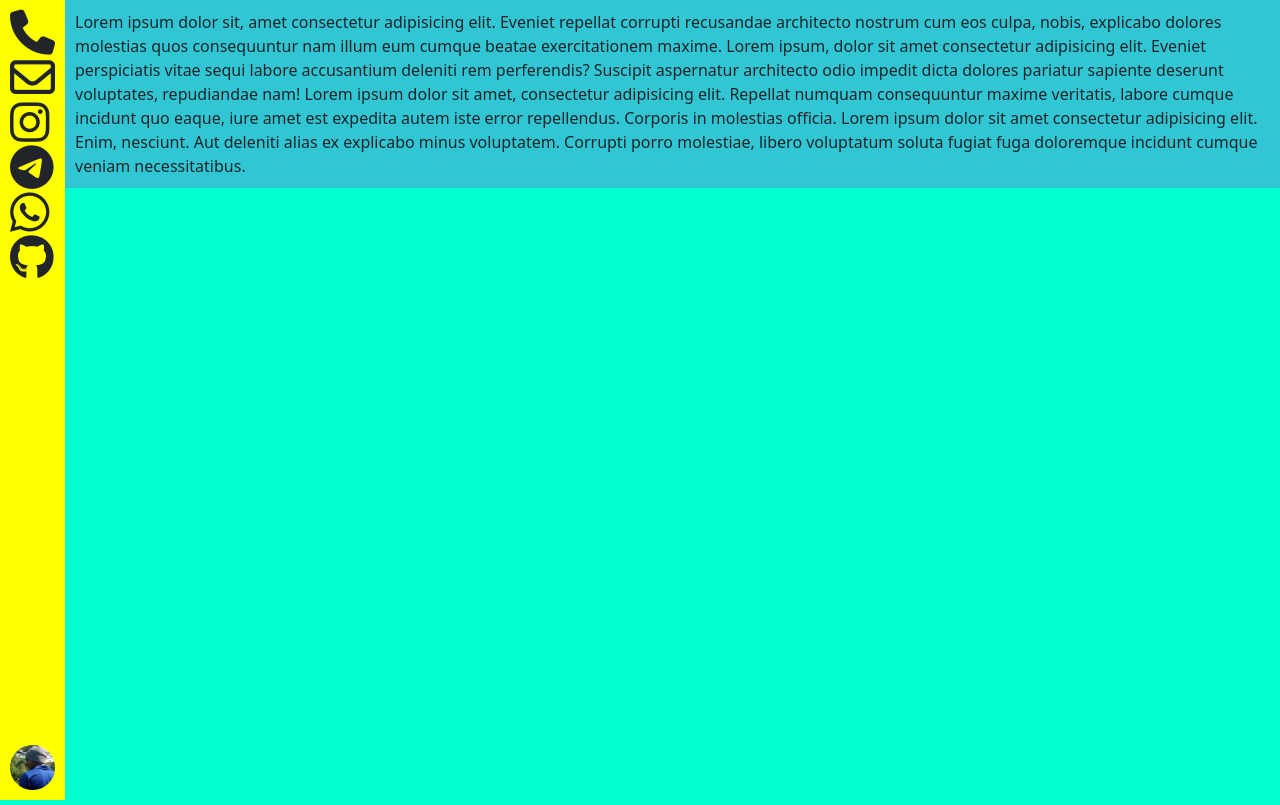
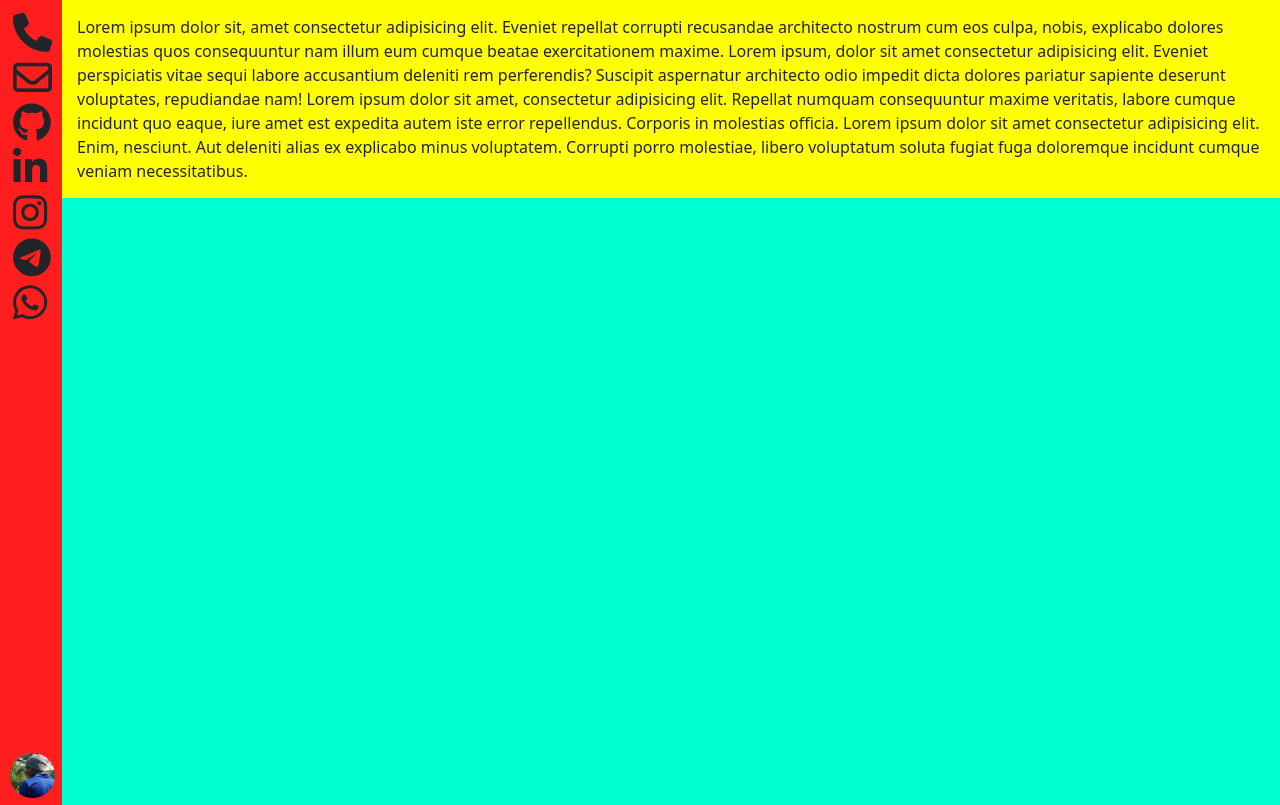
Before and after one commit to BHARATH999999/portfolio1, a plain HTML site: page index.html in a window 1280 px wide. Both pictures are taken after a click on the icon 32 px from the left and 167 px from the top of the page. Drawn offline with nearby package versions, Linux system fonts and the light colour scheme.

Commit message:
LinkedIn added and UI changes

```diff
--- a/index.html
+++ b/index.html
@@ -14,12 +14,13 @@
 </head>
 <body>
   <div class="header">
-    <i id = "call-icon" class="fa-solid fa-phone" style="--fa-animation-duration: 4s;"></i>
-    <i id = "mail-icon" class="fa-regular fa-envelope" onclick="window.open('http://www.github.com/bharath999999', '_blank')"></i>
+    <i id = "call-icon" class = "fa-solid fa-phone" style="--fa-animation-duration: 4s;"></i>
+    <i id = "mail-icon" class = "fa-regular fa-envelope"></i>
+    <i id = "github-icon"  class = "fa-brands fa-github"></i>
+    <i id = "linkedin-icon" class="fa-brands fa-linkedin-in"></i>
     <i id = "instagram-icon" class="fa-brands fa-instagram"></i>
     <i id = "telegram-icon" class="fa-brands fa-telegram" style="--fa-animation-duration: 2s;" ></i>
     <i id = "whatsapp-icon" class="fa-brands fa-whatsapp"></i>
-    <i id = "github-icon" class="fa-brands fa-github"></i>
     <img id = "icon" src = "./profile.png" alt="" style="--fa-animation-duration: 100s;">
 
   </div>
--- a/script.js
+++ b/script.js
@@ -106,3 +106,19 @@ function rotate(a){
         a.classList.remove('fa-spin');
     }
 }
+
+//linkedin icon manager
+let linkedin_icon = document.getElementById("linkedin-icon");
+linkedin_icon.onmouseover = function(){
+    linkedin_icon.classList.remove('fa-linkedin-in');
+    linkedin_icon.classList.add('fa-linkedin');
+}
+
+linkedin_icon.onmouseleave = function(){
+    linkedin_icon.classList.remove('fa-linkedin');
+    linkedin_icon.classList.add('fa-linkedin-in');
+}
+
+linkedin_icon.onclick = function(){
+    window.open(`https://www.linkedin.com/in/${common_url}`, nt);
+}
--- a/style.css
+++ b/style.css
@@ -3,23 +3,40 @@ body{
 }
 
 .body1{
-    background-color: #31C6D4;
+    background-color: #FFFF00;
     position: absolute;
-    left: 65px;
-    padding: 10px;
+    left: 62px;
+    padding: 15px;
 }
 
 .header{
     display: flex;
     justify-content: space-evenly;
     flex-direction: column;
-    font-size: 45px;
-    background-color: #FFFF00;
+    font-size: 39px;
+    background-color: #FF1E1E;
     position: absolute;
-    padding: 10px;
+    padding: 7px;
 }
 
 #icon{
-    padding-top: calc(100vh - 335px);
+    padding-top: calc(100vh - 369px);
     width: 45px;
+    margin-left: 3px;
+
 }
+
+.fa-brands{
+    padding-top: 6px;
+    margin-left: 6px;
+}
+
+#call-icon{
+    padding-top: 6px;
+    margin-left: 6px;
+}
+
+#mail-icon{
+    padding-top: 6px;
+    margin-left: 6px;
+}
```
